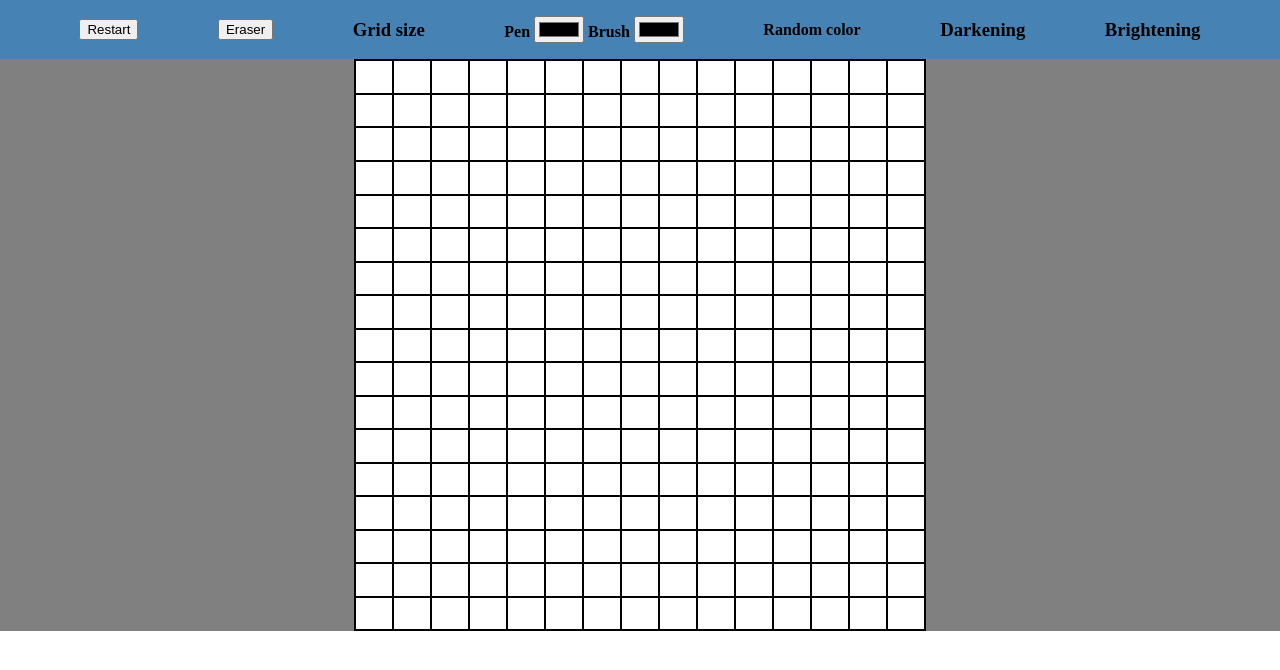
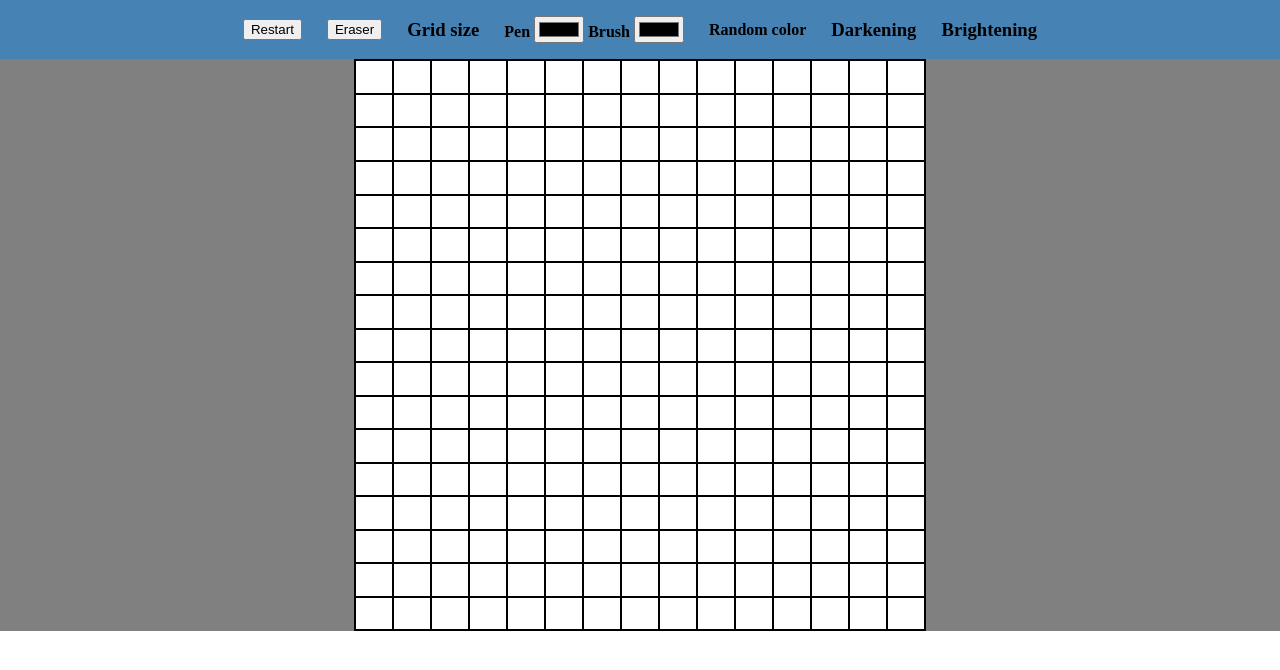
Before and after one commit to CamilleOnoda/etch-a-sketch, a plain HTML site: page index.html in a window 1280 px wide. Drawn offline with Linux system fonts and the light colour scheme.

Commit message:
Center verticially and horizontally and add gap between menu items

```diff
--- a/styles.css
+++ b/styles.css
@@ -12,9 +12,10 @@ body {
 .display-options {
     display: flex;
     flex-wrap: wrap;
-    justify-content: space-evenly;
+    justify-content: center;
     background-color: steelblue;
     align-items: center;
+    gap: 25px;
 }
 
 .color {
```
